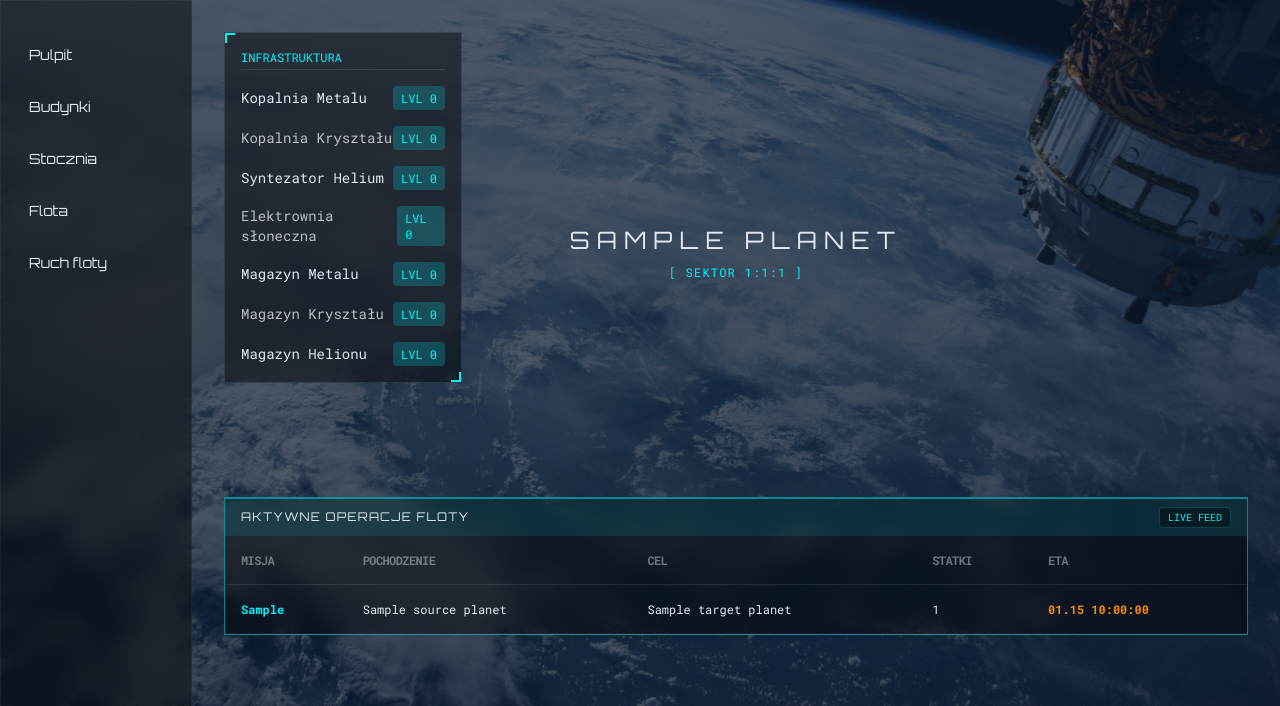
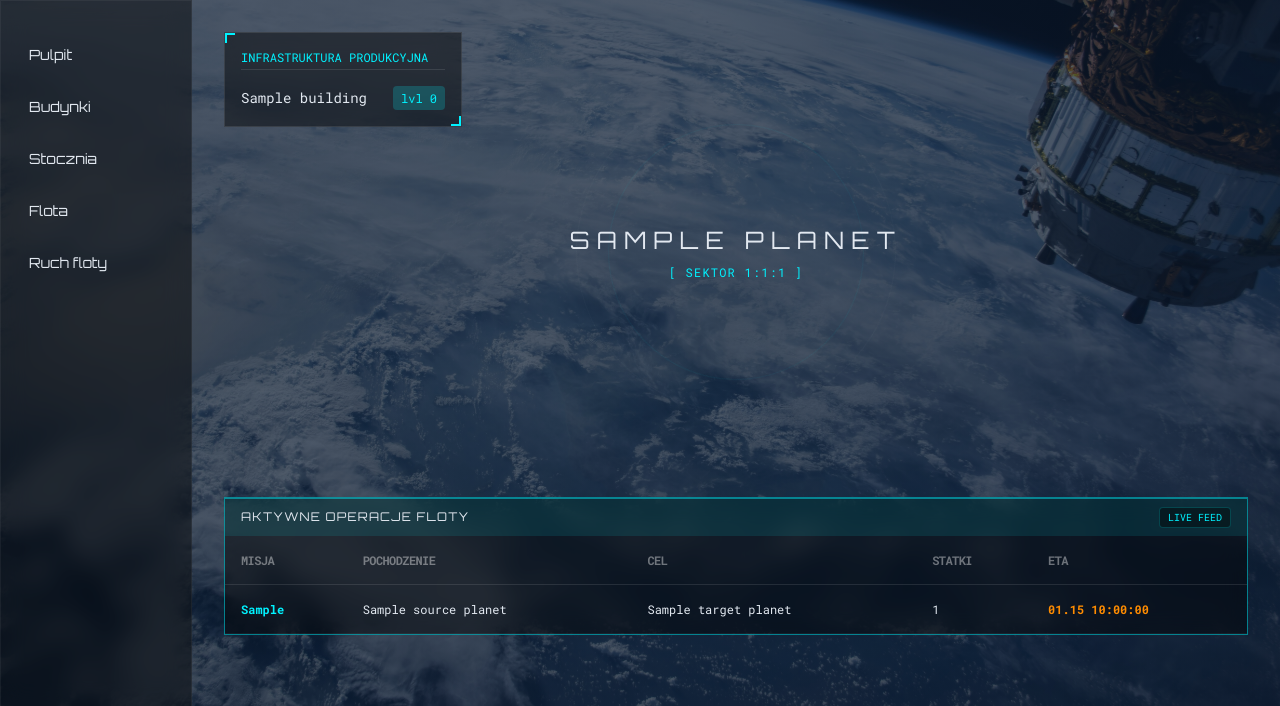
Before and after one commit to Lord-zet/spacehunters, a Django app: template src/apps/game/templates/game/planet_detail.html in a window 1280 px wide. Shown: the part 60-766 px from the top of the page. Run offline with Django 5.2, Linux system fonts and the light colour scheme; tables that the repository leaves empty hold one stand-in row (values such as "Sample post"); the template is opened without the code that fills it: values that come from a table or form of the project are taken from there, most other values are stand-ins (such as "Sample title", 1, 10 or a date in 2020); some libraries are stand-ins or nearby versions.

Commit message:
refactor: prepare building overview rows in views and render on dashboard

```diff
--- a/src/apps/game/templates/game/planet_detail.html
+++ b/src/apps/game/templates/game/planet_detail.html
@@ -8,39 +8,22 @@
     <!-- LEWY PANEL: INFRASTRUKTURA -->
     <div class="lg:col-span-3 space-y-6">
         <div class="glass-panel p-4 hud-border">
-            <h2 class="text-accent-cyan text-xs uppercase mb-4 border-b border-white/10 pb-1">Infrastruktura</h2>
+            <h2 class="text-accent-cyan text-xs uppercase mb-4 border-b border-white/10 pb-1">Infrastruktura produkcyjna</h2>
             <div class="space-y-4">
-                <div class="flex justify-between items-center">
-                    <span class="text-sm">Kopalnia Metalu</span>
-                    <span class="bg-accent-cyan/20 text-accent-cyan px-2 py-1 text-xs rounded">LVL {{ planet_buildings.metal_mine_level|default:"0" }}</span>
-                </div>
-                <div class="flex justify-between items-center text-white/70">
-                    <span class="text-sm">Kopalnia Kryształu</span>
-                    <span class="bg-accent-cyan/20 text-accent-cyan px-2 py-1 text-xs rounded">LVL {{ planet_buildings.crystal_mine_level|default:"0" }}</span>
-                </div>
-                <div class="flex justify-between items-center">
-                    <span class="text-sm">Syntezator Helium</span>
-                    <span class="bg-accent-cyan/20 text-accent-cyan px-2 py-1 text-xs rounded">LVL {{ planet_buildings.helion_synthesizer_level|default:"0" }}</span>
-                </div>
-                <div class="flex justify-between items-center text-white/70">
-                    <span class="text-sm">Elektrownia słoneczna</span>
-                    <span class="bg-accent-cyan/20 text-accent-cyan px-2 py-1 text-xs rounded">LVL {{ planet_buildings.solar_array_level|default:"0" }}</span>
-                </div>
-                <div class="flex justify-between items-center">
-                    <span class="text-sm">Magazyn Metalu</span>
-                    <span class="bg-accent-cyan/20 text-accent-cyan px-2 py-1 text-xs rounded">LVL {{ planet_buildings.metal_storage_level|default:"0" }}</span>
-                </div>
-                <div class="flex justify-between items-center text-white/70">
-                    <span class="text-sm">Magazyn Kryształu</span>
-                    <span class="bg-accent-cyan/20 text-accent-cyan px-2 py-1 text-xs rounded">LVL {{ planet_buildings.crystal_storage_level|default:"0" }}</span>
-                </div>
-                <div class="flex justify-between items-center">
-                    <span class="text-sm">Magazyn Helionu</span>
-                    <span class="bg-accent-cyan/20 text-accent-cyan px-2 py-1 text-xs rounded">LVL {{ planet_buildings.helion_synthesizer_level|default:"0" }}</span>
-                </div>
+                    {% for building in building_overview_rows %}
+                        <div class="flex justify-between items-center {% cycle '' 'text-white/70' %}">
+                            <span class="text-sm">{{ building.label }}</span>
+                            <span class="bg-accent-cyan/20 text-accent-cyan px-2 py-1 text-xs rounded">
+                                lvl {{ building.level|default:"0" }}
+                            </span>
+                        </div>
+                    {% empty %}
+                        <div class="text-sm text-white/50">
+                            Brak budynków do wyświetlenia.
+                        </div>
+                    {% endfor %}
             </div>
         </div>
-
     </div>
 
     <!-- CENTRALNY OBSZAR: WIZUALIZACJA (OPEN LAYOUT) -->
```
Also changed, not shown: src/apps/game/views.py (+26 -0 lines).
